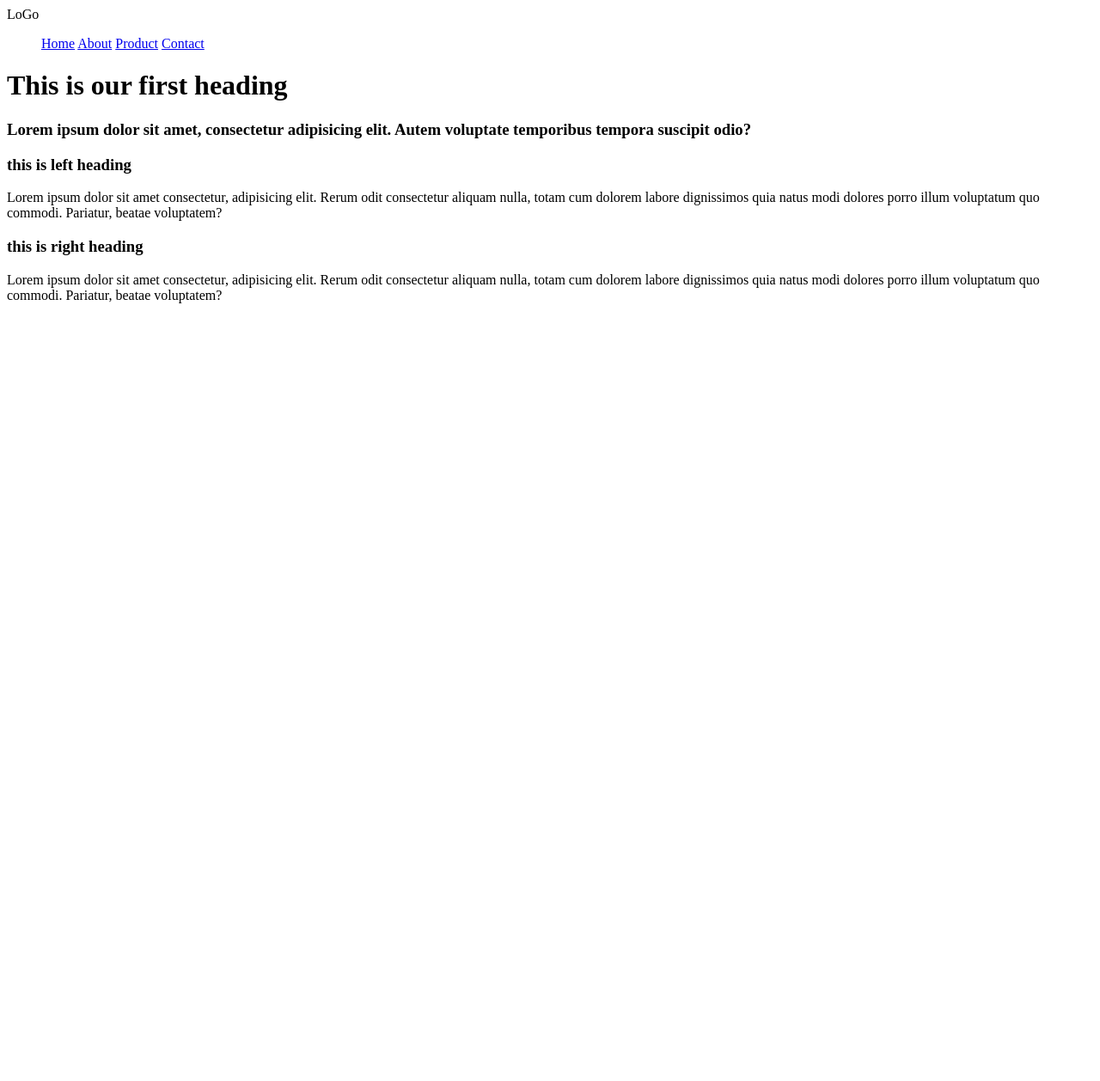
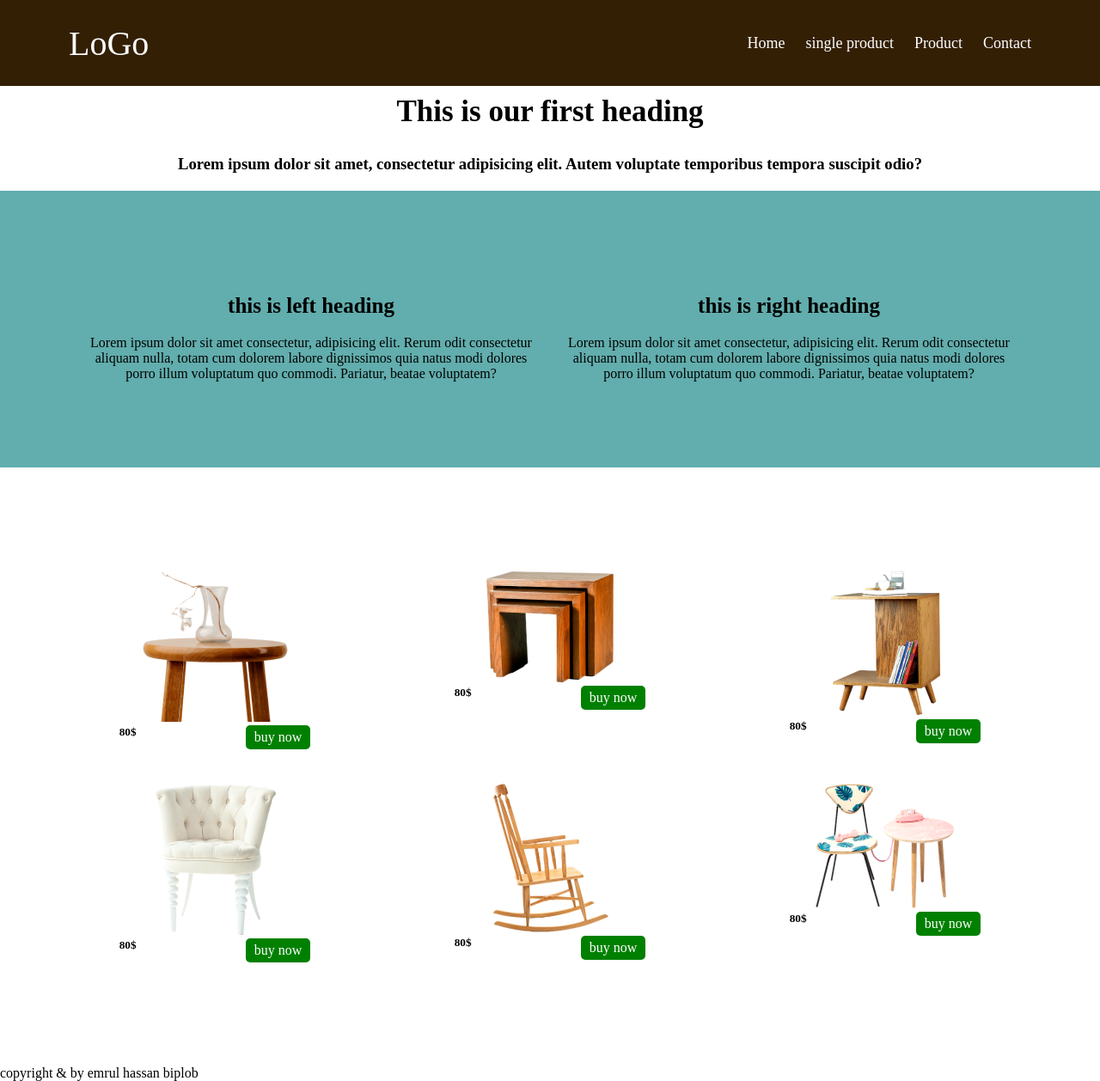
Before and after one commit to Emrul79/class-task, a plain HTML site: page task-2/project/index.html in a window 1280 px wide. Shown: the whole page at 86% size. Before the commit the page ends 800 px from the top, so only its background shows below. Drawn offline with Linux system fonts and the light colour scheme.

Commit message:
product-section complete

```diff
--- /dev/null
+++ b/task-2/project/index.css
@@ -0,0 +1,74 @@
+* {
+  margin: 0;
+  padding: 0;
+  box-sizing: border-box;
+}
+
+header nav {
+  display: flex;
+  justify-content: space-between;
+  height: 100px;
+  width: 100%;
+  align-items: center;
+  background-color: rgb(51, 31, 4);
+  padding: 0 80px;
+    color: white;
+}
+.logo{
+    font-size: 40px;
+}
+nav ul a{
+    font-size: 18px;
+    color: white;
+    text-decoration: none;
+    margin-left: 20px;
+}
+
+main{
+    text-align: center;
+}
+h1{
+    padding: 10px;
+    font-size: 35px;
+}
+h3{
+    padding: 20px;
+}
+.content{
+    background-color: rgb(98, 173, 173);
+    padding: 100px;
+    display: flex;
+    gap: 2rem;
+}
+.left h3, .right h3{
+    font-size: 25px;
+}
+.product{
+    /* border: 1px solid; */
+    margin: 20px;
+    width: 350px;
+    position: relative;
+}
+.product-demo .product-list{
+    padding: 50px;
+    margin: 50px auto;
+    justify-content: center;
+    display: flex;
+    flex-wrap: wrap;
+}
+
+.inner{
+
+    bottom: 0;
+     display: flex;
+    justify-content: space-around;
+     /* position: absolute; */
+}
+.inner a{
+    text-decoration: none;
+    font-size: 16px;
+    background-color: green;
+    color: white;
+    border-radius: 5px;
+    padding: 5px 10px;
+}
--- a/task-2/project/index.html
+++ b/task-2/project/index.html
@@ -5,6 +5,7 @@
     <meta http-equiv="X-UA-Compatible" content="IE=edge">
     <meta name="viewport" content="width=device-width, initial-scale=1.0">
     <title>simple project</title>
+    <link rel="stylesheet" href="index.css">
 </head>
 <body>
     <header>
@@ -14,7 +15,7 @@
             </div>
             <ul>
                 <a href="#">Home</a>
-                <a href="#">About</a>
+                <a href="#">single product</a>
                 <a href="#">Product</a>
                 <a href="#">Contact</a>
             </ul>
@@ -39,11 +40,56 @@
         <div class="product-demo">
             <div class="product-list">
                 <div class="product">
-
+                    <img src="./images/product-1.png" alt="img1">
+                    <div class="inner">
+                        <h5>80$</h5>
+                        <a href="#">buy now</a>
+                    </div>
+                </div>
+                <div class="product">
+                    <img src="./images/product-2.png" alt="img1">
+                    <div class="inner">
+                        <h5>80$</h5>
+                        <a href="#">buy now</a>
+                    </div>
+                </div>
+                <div class="product">
+                    <img src="./images/product-3.png" alt="img1">
+                    <div class="inner">
+                        <h5>80$</h5>
+                        <a href="#">buy now</a>
+                    </div>
+                </div>
+                <div class="product">
+                    <img src="./images/product-4.png" alt="img1">
+                    <div class="inner">
+                        <h5>80$</h5>
+                        <a href="#">buy now</a>
+                    </div>
+                </div>
+                <div class="product">
+                    <img src="./images/product-5.png" alt="img1">
+                    <div class="inner">
+                        <h5>80$</h5>
+                        <a href="#">buy now</a>
+                    </div>
+                </div>
+                <div class="product">
+                    <img src="./images/product-6.png" alt="img1">
+                    <div class="inner">
+                        <h5>80$</h5>
+                        <a href="#">buy now</a>
+                    </div>
                 </div>
             </div>
         </div>
 
     </main>
+
+    <footer>
+        <div class="contact">
+            copyright & by emrul hassan biplob
+        </div>
+    </footer>
 </body>
 </html>
--- /dev/null
+++ b/task-2/project/single.css
@@ -0,0 +1,76 @@
+* {
+  margin: 0;
+  padding: 0;
+  box-sizing: border-box;
+}
+
+header nav {
+  display: flex;
+  justify-content: space-between;
+  height: 100px;
+  width: 100%;
+  align-items: center;
+  background-color: rgb(51, 31, 4);
+  padding: 0 80px;
+    color: white;
+}
+.logo{
+    font-size: 40px;
+}
+nav ul a{
+    font-size: 18px;
+    color: white;
+    text-decoration: none;
+    margin-left: 20px;
+}
+main{
+    padding: 100px;
+    width: 100%;
+    height: 60vh;
+}
+.single_product{
+    display: flex;
+    justify-content: center;
+}
+.left{
+    width: 600px;
+}
+.left img{
+    width: 400px;
+}
+.price{
+    display: flex;
+    justify-content: space-around;
+    padding: 20px;
+    font-size: 22px;
+}
+.cross{
+    text-decoration: line-through;
+}
+.product-info{
+    width: 100%;
+}
+.left a{
+    text-decoration: none;
+    font-size: 20px;
+    background-color: rgb(0, 51, 0);
+    padding: 5px 10px;
+    width: 100%;
+    color: white;
+    border-radius: 10px;
+    text-align: right;
+}
+.right{
+    display: flex;
+    flex-direction: column;
+    justify-content: center;
+    padding: 40px;
+}
+.right h3{
+    font-size: 25px;
+    padding: 10px;
+}
+.right p{
+    font-size: 20px;
+    padding: 20px;
+}
```
Also changed, not shown: task-2/project/single_product.html (added, +47 -0 lines), task-2/project/images/product-1.png (added), task-2/project/images/product-2.png (added), task-2/project/images/product-3.png (added), task-2/project/images/product-4.png (added), task-2/project/images/product-5.png (added), task-2/project/images/product-6.png (added), task-2/project/images/product-7.png (added).
